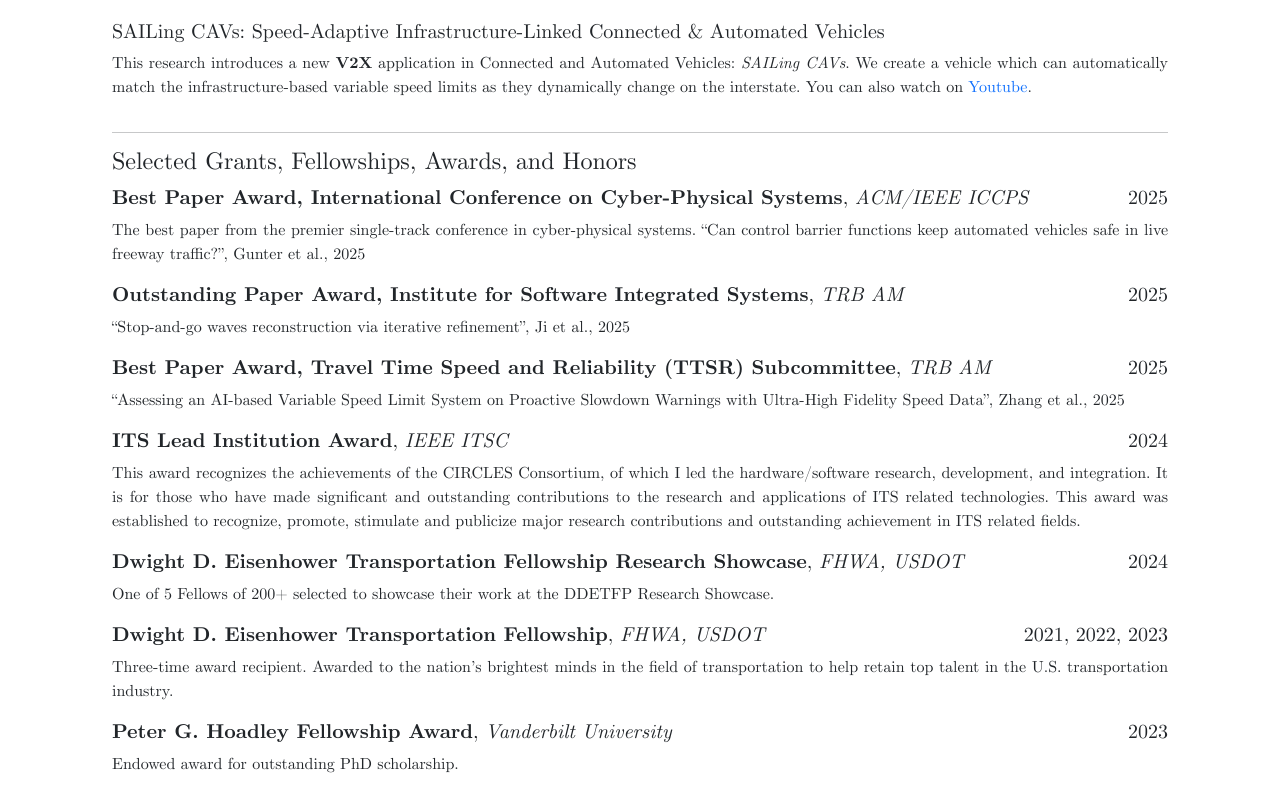
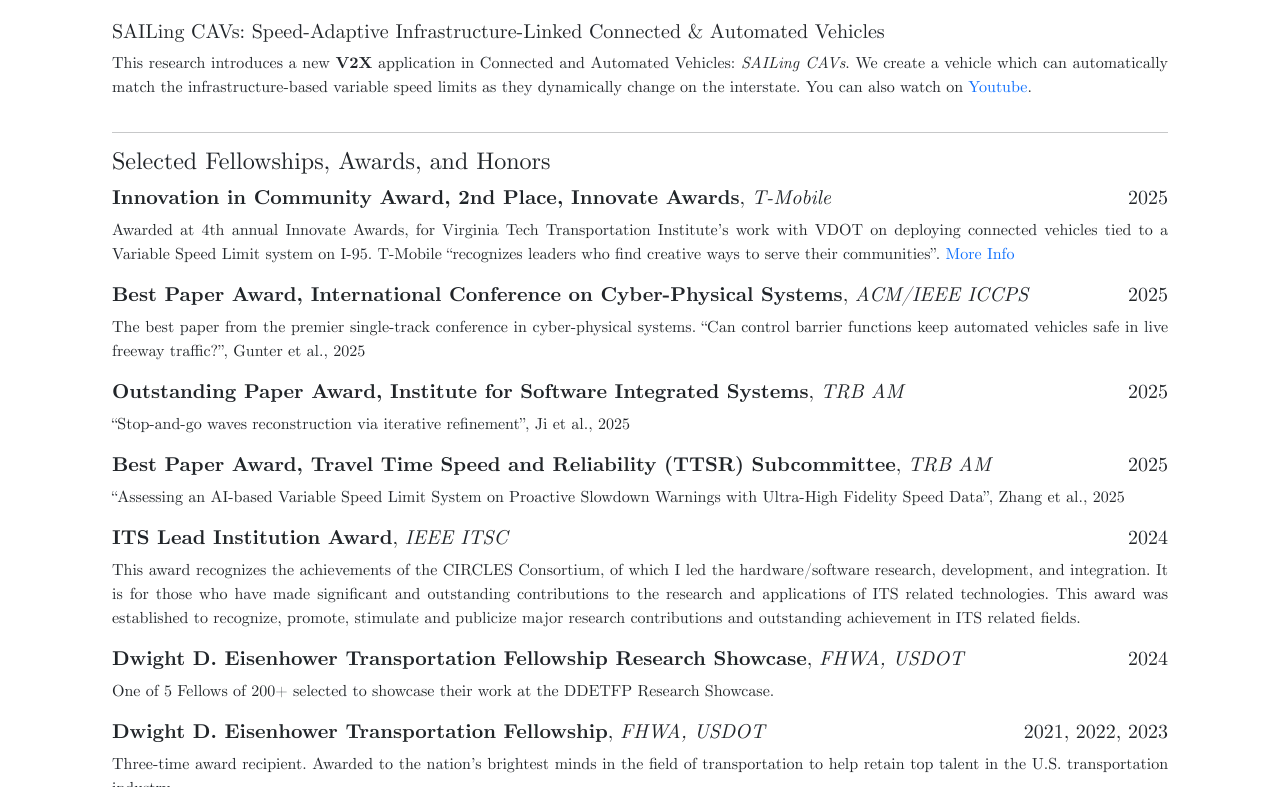
Before and after one commit to MatthewNice/MatthewNice.github.io, a Jekyll site: the page built from index.md, in a window 1280 px wide and 900 px high, scrolled down 1242 px, cut to the strip 113-900 px from the top of the window. Built offline with Jekyll 4.4.1, drawn with Linux system fonts in a browser that asks for light colours.

```diff
--- a/_includes/awards.md
+++ b/_includes/awards.md
@@ -1,7 +1,13 @@
 
 ____
 
-#### Selected Grants, Fellowships, Awards, and Honors
+#### Selected Fellowships, Awards, and Honors
+
+
+##### **Innovation in Community Award, 2nd Place, Innovate Awards**, *T-Mobile* <span style="float:right;"> 2025 </span>
+
+Awarded at 4th annual Innovate Awards, for Virginia Tech Transportation Institute's work with VDOT on deploying connected vehicles tied to a Variable Speed Limit system on I-95. T-Mobile "recognizes leaders who find creative ways to serve their communities". [More Info](https://www.t-mobile.com/content/dam/digx/tfb/us/en/non-dynamic-media/pdf/9121552_Innova-Awards_Winner-Use-Cases_VT-Transportation_DELV.pdf?icid=TFB_TMO_P_TFBEVRGN_823556542029EB4C44457)
+
 
 ##### **Best Paper Award, International Conference on Cyber-Physical Systems**, *ACM/IEEE ICCPS* <span style="float:right;"> 2025 </span>
 
```
Also changed, not shown: assets/profile.jpg.
